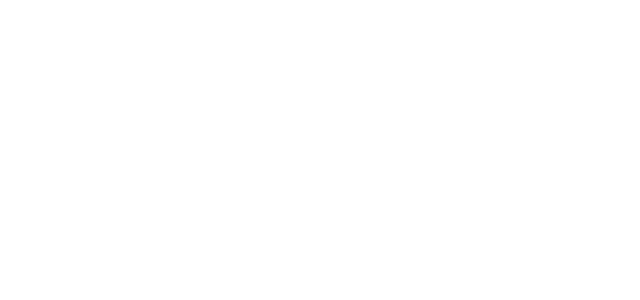
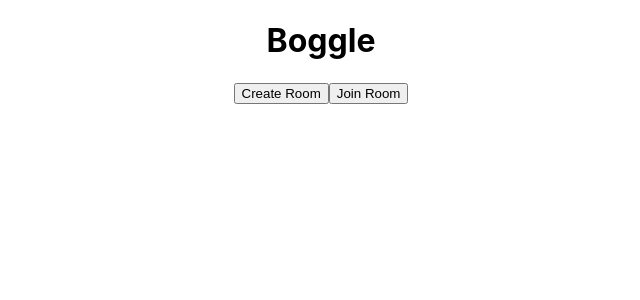
Before and after one commit to spencerTaira/boggle-project, a React (Create React App) app in the folder boggle/homepage/: page / in a window 1280 px wide. Shown: the top 300 px of the page, without its empty margins (319-959 px from the left). Built offline with nearby package versions, Linux system fonts and the light colour scheme.

Commit message:
Change state for form, create selectForm fn, and made return

```diff
--- a/boggle/homepage/src/Homepage.js
+++ b/boggle/homepage/src/Homepage.js
@@ -1,11 +1,35 @@
 import React, { useState } from "react";
+import Button from "./Button.js";
 
 function Homepage() {
-  const [createOrJoin, setCreateOrJoin] = useState(false);
+  const [form, setForm] = useState("");
   const [isUser, setIsUser] = useState(false);
   const [formResults, setFormResults] = useState({});
 
+  console.log("Homepage", form, isUser, formResults);
 
+  function selectForm(evt) {
+    console.log(evt.target.classList.value);
+    const buttonClasses = evt.target.classList.value;
+
+    if(buttonClasses.includes("create")) {
+      setForm("create");
+    }
+
+    else {
+      setForm("join");
+    }
+  }
+
+  return(
+    <div className="Homepage">
+      <h1>Boggle</h1>
+      <div className="buttons">
+        <Button click={selectForm} label="Create Room" type="create"/>
+        <Button click={selectForm} label="Join Room" type="join"/>
+      </div>
+    </div>
+  );
 }
 
 export default Homepage;
```
